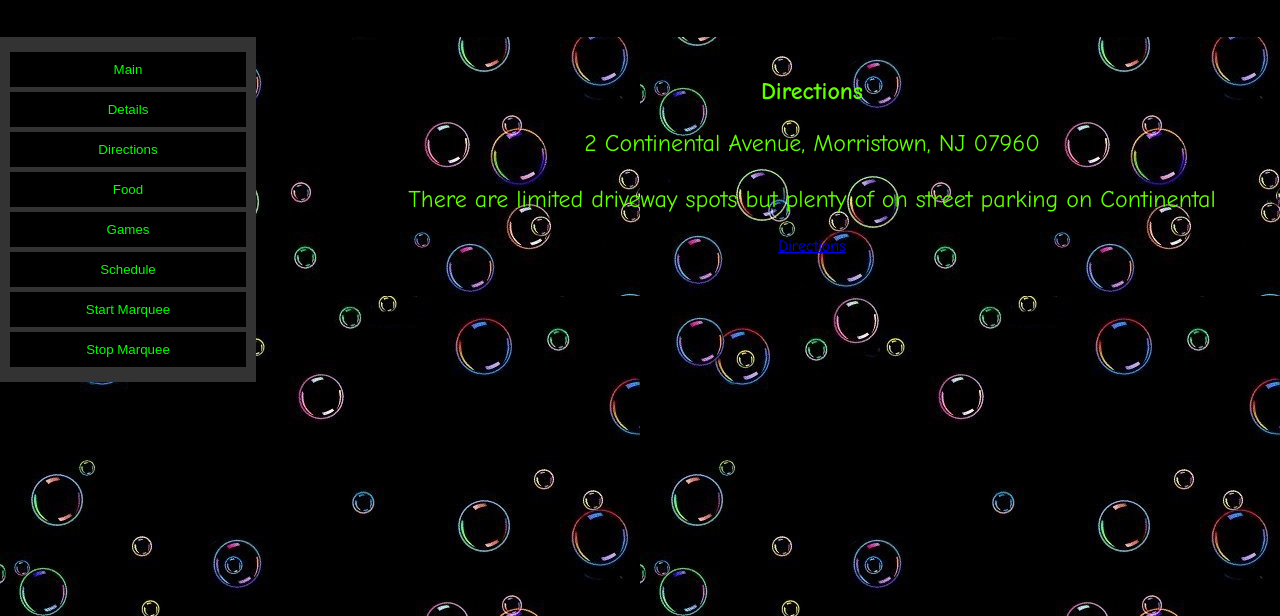
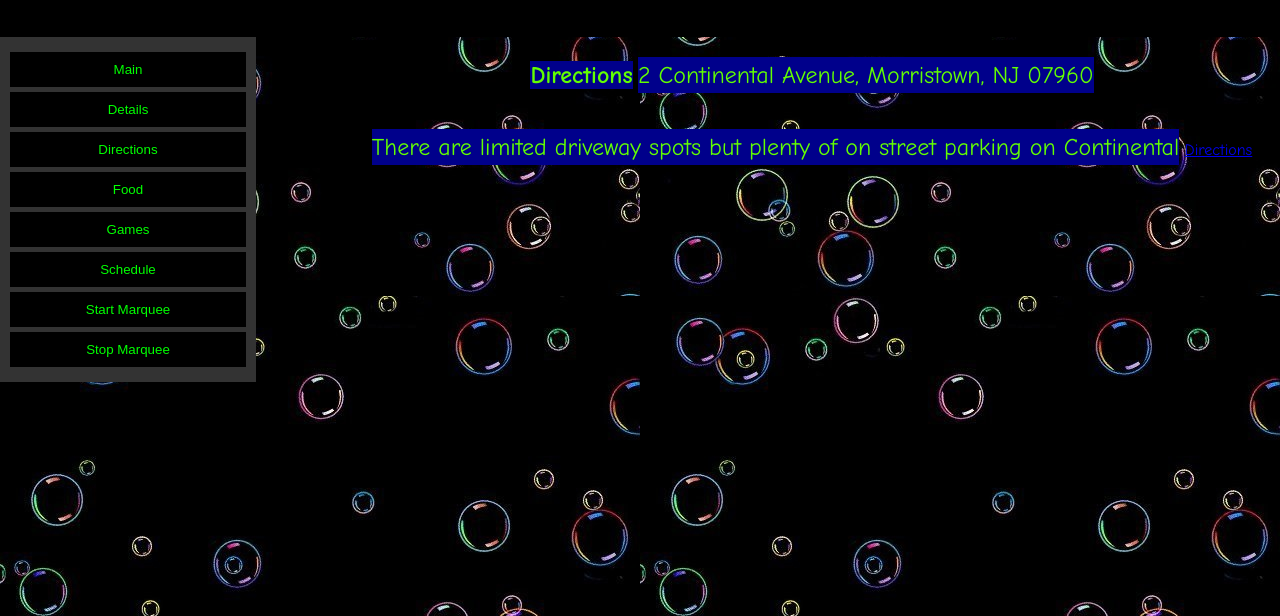
Before and after one commit to sonshogun/hootfourty, a plain HTML site: page index.html in a window 1280 px wide. Both pictures are taken after a click on the button "Directions". Shown: the part 184-800 px from the top of the page. Drawn offline with Linux system fonts and the light colour scheme; some packages are replaced by stand-ins of ours.

Commit message:
Direction more visible

```diff
--- a/index.html
+++ b/index.html
@@ -185,9 +185,9 @@
         </div>
 
         <div class="tab-content" id="directions" style="display:none;">
-            <h2>Directions</h2>
-            <p>2 Continental Avenue, Morristown, NJ 07960</p>
-            <p>There are limited driveway spots but plenty of on street parking on Continental</p>
+            <h2 class="be-there">Directions</h2>
+            <p class="be-there">2 Continental Avenue, Morristown, NJ 07960</p>
+            <p class="be-there">There are limited driveway spots but plenty of on street parking on Continental</p>
             <a href="http://maps.google.com/?q=2 Continental Avenue, Morristown, NJ 07960">Directions</a>
             <div id="map" style="width: 100%; height: 400px;"></div>
         </div>
```
